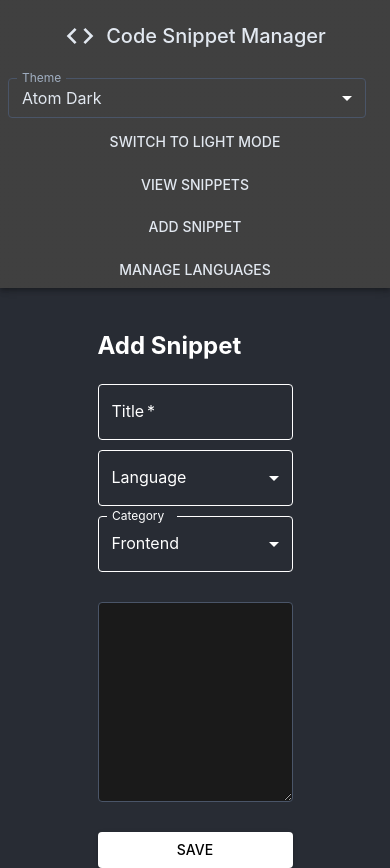
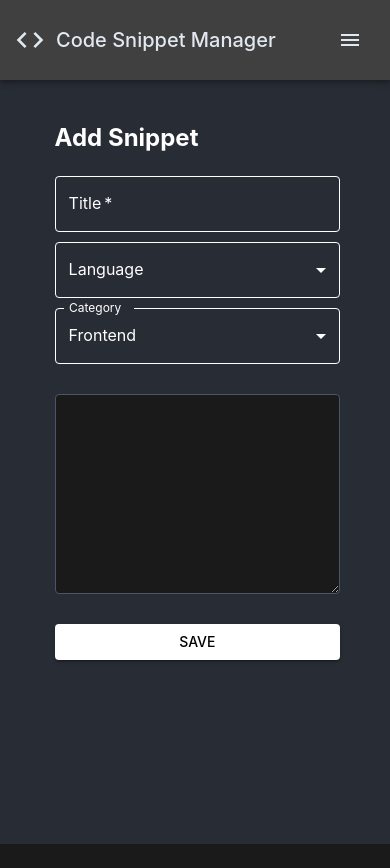
Before and after one commit to thedevarchive/code-snippet-manager, a React (Create React App) app: page /add in a window 390 px wide. After the commit the page ends 844 px from the top, so only its background shows below. Built offline with nearby package versions, Linux system fonts and the light colour scheme.

Commit message:
Modified SnippetForm component to have a more responsive UI

```diff
--- a/src/App.css
+++ b/src/App.css
@@ -1,3 +1,7 @@
+.App {
+  min-height: 100vh;
+}
+
 .appbar {
   box-shadow: none;
 }
@@ -14,15 +18,39 @@
   flex-grow: 1;
 }
 
+.snippet-form {
+  display: flex;
+  flex-direction: column;
+  gap: 10px;
+}
+
+textarea {
+  width: 100%;
+  min-height: 200px;
+  margin: 20px 0;
+  padding: 15px;
+  border-radius: 4px;
+  font-size: 14px;
+  resize: vertical;
+  box-sizing: border-box;
+  line-height: 1.5;
+  white-space: pre;
+  overflow: auto;
+  display: block;
+}
+
 @media (max-width: 600px) {
   .inner-title-div {
     margin-top: 20px;
     margin-bottom: 20px;
+    white-space: nowrap;
   }
 
   .toolbar {
+    display: flex;
     flex-direction: column; /* Stack items vertically on small screens */
     align-items: flex-start; /* Align items to the start */
+    justify-content: space-between;
   }
 
   .nav-button {
@@ -32,6 +60,18 @@
 
   .theme-selector {
     width: 100%; /* Full width for theme selector */
-    margin-bottom: 8px; /* Space below theme selector */
+    margin-top: 180px; /* Space below theme selector */
+  }
+
+  .snippet-form-field {
+    width: 120%;
+  }
+
+  form {
+    margin-left: -22%;
+  }
+
+  h2 {
+    margin-left: -22%;
   }
 }
--- a/src/App.jsx
+++ b/src/App.jsx
@@ -1,6 +1,6 @@
 import { useState, useEffect } from "react";
 import { BrowserRouter as Router, Routes, Route, NavLink } from "react-router-dom";
-import { IconButton, Tooltip } from "@mui/material";
+import { IconButton, Tooltip, useMediaQuery } from "@mui/material";
 import Brightness4Icon from '@mui/icons-material/Brightness4';
 import Brightness7Icon from '@mui/icons-material/Brightness7';
 import {
@@ -18,10 +18,10 @@ import { SnippetForm } from "./components/SnippetForm";
 import { ViewSnippets } from "./pages/ViewSnippets";
 import ManageLanguages from "./pages/ManageLanguages";
 import { ThemeProvider, createTheme } from '@mui/material/styles';
-import { useMediaQuery } from "@mui/material";
 import CssBaseline from '@mui/material/CssBaseline';
-import { AppBar, Toolbar, Typography, Button, FormControl, InputLabel, MenuItem, Select } from "@mui/material";
+import { AppBar, Toolbar, Typography, Button, FormControl, InputLabel, Drawer, MenuItem, Select } from "@mui/material";
 import CodeIcon from '@mui/icons-material/Code';
+import MenuIcon from '@mui/icons-material/Menu';
 import "./App.css";
 
 // Theme options for syntax highlighting
@@ -57,6 +57,9 @@ function App() {
   // states for filtering snippets
   const [selectedCategory, setSelectedCategory] = useState("All");
   const [selectedLanguage, setSelectedLanguage] = useState("All");
+
+  //state for opening drawer in mobile
+  const [drawerOpen, setDrawerOpen] = useState(false);
 
   // states for setting theme of web app
   const [isDarkMode, setIsDarkMode] = useState(() => {
@@ -224,7 +227,7 @@ function App() {
     <ThemeProvider theme={muiTheme}>
       <CssBaseline />
       <Router>
-        <div style={{
+        <div className="App" style={{
           backgroundColor: isDarkMode ? '#282c34' : '#f7f7f7',
           color: isDarkMode ? '#ffffff' : '#000000'
         }}>
@@ -237,10 +240,13 @@ function App() {
                 isMobile ? (
                   <div className="outer-title-div">
                     <div className="inner-title-div">
-                      <CodeIcon sx={{ fontSize: 32, color: isDarkMode ? '#e2e8f0' : '#2d3748', marginRight: "10px"}} />
+                      <CodeIcon sx={{ fontSize: 32, color: isDarkMode ? '#e2e8f0' : '#2d3748', ml: "-10%", mr: "10px" }} />
                       <Typography variant="h6" component="div" sx={{ color: isDarkMode ? '#e2e8f0' : '#2d3748' }}>
                         Code Snippet Manager
                       </Typography>
+                      <IconButton onClick={() => setDrawerOpen(true)} sx={{ color: isDarkMode ? '#e2e8f0' : '#2d3748', ml: "18%" }}>
+                        <MenuIcon />
+                      </IconButton>
                     </div>
                   </div>
                 ) : (
@@ -266,7 +272,55 @@ function App() {
                   </div>
                 )
               }
-              {/* Theme selector, show different themes based on dark/light mode */}
+              {/* Toggle dark/light mode */}
+              {
+                isMobile ? (
+                  <Drawer anchor="left" open={drawerOpen} onClose={() => setDrawerOpen(false)}>
+                    <FormControl className="theme-selector" size="small" sx={{ minWidth: 120, mr: 2, mt: 2 }}>
+                      <InputLabel sx={{ color: isDarkMode ? '#a0aec0' : '#4a5568' }}>Theme</InputLabel>
+                      <Select
+                        value={isDarkMode ? darkTheme : lightTheme}
+                        onChange={(e) => {
+                          const newThemeName = e.target.value;
+                          if (isDarkMode) {
+                            setDarkTheme(newThemeName);
+                          } else {
+                            setLightTheme(newThemeName);
+                          }
+                        }}
+                        label="Theme"
+                        sx={{
+                          color: isDarkMode ? '#e2e8f0' : '#2d3748',
+                          '& .MuiOutlinedInput-notchedOutline': {
+                            borderColor: isDarkMode ? '#4a5568' : '#cbd5e0',
+                          },
+                          '&:hover .MuiOutlinedInput-notchedOutline': {
+                            borderColor: isDarkMode ? '#718096' : '#a0aec0',
+                          },
+                        }}
+                      >
+                        {Object.keys(isDarkMode ? darkThemeOptions : lightThemeOptions).map((themeName) => (
+                          <MenuItem key={themeName} value={themeName}>
+                            {themeName}
+                          </MenuItem>
+                        ))}
+                      </Select>
+                    </FormControl>
+                    <Button className="nav-button" color="inherit" onClick={toggleMode} sx={{ color: isDarkMode ? '#e2e8f0' : '#2d3748', mt: 0.75 }}>
+                      {isDarkMode ? "Switch to Light Mode" : "Switch to Dark Mode"}
+                    </Button>
+                    <Button className="nav-button" color="inherit" component={NavLink} to="/" sx={{ color: isDarkMode ? '#e2e8f0' : '#2d3748', mt: 0.75 }}>
+                      View Snippets
+                    </Button>
+                    <Button className="nav-button" color="inherit" component={NavLink} to="/add" sx={{ color: isDarkMode ? '#e2e8f0' : '#2d3748', mt: 0.75 }}>
+                      Add Snippet
+                    </Button>
+                    <Button className="nav-button" color="inherit" component={NavLink} to="/languages" sx={{ color: isDarkMode ? '#e2e8f0' : '#2d3748', mt: 0.75 }}>
+                      Manage Languages
+                    </Button>
+                  </Drawer>
+                ) : (
+                  <>
                     <FormControl className="theme-selector" size="small" sx={{ minWidth: 120, mr: 2, mt: 0.75 }}>
                       <InputLabel sx={{ color: isDarkMode ? '#a0aec0' : '#4a5568' }}>Theme</InputLabel>
                       <Select
@@ -297,13 +351,6 @@ function App() {
                         ))}
                       </Select>
                     </FormControl>
-              {/* Toggle dark/light mode */}
-              {
-                isMobile ? (
-                  <Button className="nav-button" color="inherit" onClick={toggleMode} sx={{ color: isDarkMode ? '#e2e8f0' : '#2d3748', mt: 0.75 }}>
-                    {isDarkMode ? "Switch to Light Mode" : "Switch to Dark Mode"}
-                  </Button>
-                ) : (
                     <Tooltip title={isDarkMode ? "Switch to light mode" : "Switch to dark mode"}>
                       <IconButton
                         onClick={toggleMode}
@@ -318,8 +365,6 @@ function App() {
                         {isDarkMode ? <Brightness7Icon /> : <Brightness4Icon />}
                       </IconButton>
                     </Tooltip>
-                )
-              }
                     <Button className="nav-button" color="inherit" component={NavLink} to="/" sx={{ color: isDarkMode ? '#e2e8f0' : '#2d3748', mt: 0.75 }}>
                       View Snippets
                     </Button>
@@ -329,6 +374,9 @@ function App() {
                     <Button className="nav-button" color="inherit" component={NavLink} to="/languages" sx={{ color: isDarkMode ? '#e2e8f0' : '#2d3748', mt: 0.75 }}>
                       Manage Languages
                     </Button>
+                  </>
+                )
+              }
             </Toolbar>
           </AppBar>
           <div className="App-header">
--- a/src/components/SnippetForm.jsx
+++ b/src/components/SnippetForm.jsx
@@ -2,6 +2,7 @@ import { useState } from "react";
 import { TextField, Button, Select, MenuItem, FormControl, InputLabel } from "@mui/material";
 import { CATEGORIES, handleKeyDown } from "../utils/snippetUtils";
 import Tooltip from '@mui/material/Tooltip';
+import "../App.css";
 
 // Form for code snippet creation
 export const SnippetForm = ({ onSave, languages, isDarkMode, theme }) => {
@@ -32,8 +33,9 @@ export const SnippetForm = ({ onSave, languages, isDarkMode, theme }) => {
 
     return (
         // user enters title, language and code in their respective text fields and then clicks Save
-        <form onSubmit={handleSubmit} style={{ display: "flex", flexDirection: "column", gap: "10px" }}>
+        <form className="snippet-form" onSubmit={handleSubmit}>
             <TextField
+                className="snippet-form-field"
                 label="Title"
                 value={title}
                 onChange={(e) => setTitle(e.target.value)}
@@ -55,8 +57,9 @@ export const SnippetForm = ({ onSave, languages, isDarkMode, theme }) => {
                 }}
             />
             <FormControl>
-                <InputLabel sx={{ color: isDarkMode ? '#ffffff' : '#000000' }}>Language</InputLabel>
+                <InputLabel className="snippet-form-field" sx={{ color: isDarkMode ? '#ffffff' : '#000000' }}>Language</InputLabel>
                 <Select
+                    className="snippet-form-field"
                     value={language}
                     onChange={(e) => setLanguage(e.target.value)}
                     label="Language"
@@ -79,8 +82,9 @@ export const SnippetForm = ({ onSave, languages, isDarkMode, theme }) => {
                 </Select>
             </FormControl>
             <FormControl>
-                <InputLabel sx={{ color: isDarkMode ? '#ffffff' : '#000000' }}>Category</InputLabel>
+                <InputLabel className="snippet-form-field" sx={{ color: isDarkMode ? '#ffffff' : '#000000' }}>Category</InputLabel>
                 <Select
+                    className="snippet-form-field"
                     value={category}
                     onChange={(e) => setCategory(e.target.value)}
                     label="Category"
@@ -103,30 +107,20 @@ export const SnippetForm = ({ onSave, languages, isDarkMode, theme }) => {
                 </Select>
             </FormControl>
             <textarea
+                className="snippet-form-field"
                 value={code}
                 onChange={(e) => setCode(e.target.value)}
                 onKeyDown={(e) => { handleKeyDown(e, code, setCode) }}
                 style={{
-                    width: '100%',
-                    minHeight: '200px',
-                    margin: '20px 0',
-                    padding: '15px',
-                    borderRadius: '4px',
                     backgroundColor: isDarkMode ? '#1a1a1a' : '#f8fafc',
                     color: isDarkMode ? '#e2e8f0' : '#2d3748',
                     border: isDarkMode ? '1px solid #4a5568' : '1px solid #cbd5e0',
-                    fontFamily: 'monospace',
-                    fontSize: '14px',
-                    resize: 'vertical',
-                    boxSizing: 'border-box',
-                    lineHeight: '1.5',
-                    whiteSpace: 'pre',
-                    overflow: 'auto',
-                    display: 'block'
+                    fontFamily: "monospace"
                 }}
             />
             <Tooltip title={tooltipOpen ? "Snippet saved!" : "Save snippet"}>
                 <Button
+                    className="snippet-form-field"
                     type="submit"
                     variant="contained"
                     sx={{
```
Lines whose indentation alone changed are shown as unchanged.
